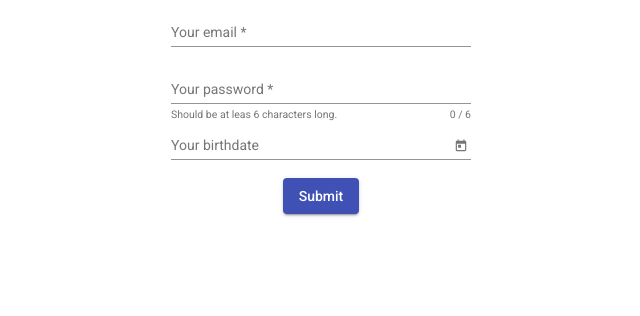
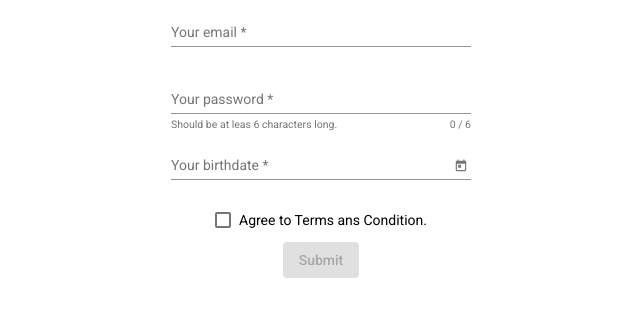
Before and after one commit to rmisteli/ng-fitness, an Angular app: page /signup in a window 1280 px wide. Shown: the top 316 px of the page, without its empty margins (319-959 px from the left). Built offline with nearby package versions, Linux system fonts and the light colour scheme.

Commit message:
35. Added Checkbox, disabled button for invalid forms

```diff
--- a/src/app/auth/signup/signup.component.html
+++ b/src/app/auth/signup/signup.component.html
@@ -1,5 +1,5 @@
 <section class="signup-form">
-  <form fxLayout="column" fxLayoutAlign="center center" #f="ngForm" (ngSubmit)="onSubmit(f)">
+  <form fxLayout="column" fxLayoutAlign="center center" fxLayoutGap="10px" #f="ngForm" (ngSubmit)="onSubmit(f)">
 
     <mat-form-field>
       <input type="email"
@@ -31,16 +31,18 @@
       <input matInput
              [matDatepicker]="picker"
              placeholder="Your birthdate"
-             [max]="maxDate">
-      <mat-datepicker-toggle
-        matSuffix
-        [for]="picker"></mat-datepicker-toggle>
-      <mat-datepicker
-        #picker ></mat-datepicker>
+             [max]="maxDate"
+             ngModel
+             name="birthdate"
+             required>
+      <mat-datepicker-toggle matSuffix [for]="picker"></mat-datepicker-toggle>
+      <mat-datepicker #picker ></mat-datepicker>
+      <mat-error>The birthdate is require.</mat-error>
     </mat-form-field>
 
+    <mat-checkbox ngModel name="agree" required color="primary">Agree to Terms ans Condition.</mat-checkbox>
 
-
-    <button type="submit" mat-raised-button color="primary">Submit</button>
+    <button type="submit" mat-raised-button color="primary"
+    [disabled]="f.invalid">Submit</button>
   </form>
 </section>
--- a/src/app/material.module.ts
+++ b/src/app/material.module.ts
@@ -6,6 +6,7 @@ import {MatFormFieldModule} from '@angular/material/form-field';
 import {MatInputModule} from '@angular/material/input';
 import {MatDatepickerModule} from '@angular/material/datepicker';
 import {MatNativeDateModule} from "@angular/material/core";
+import {MatCheckboxModule} from '@angular/material/checkbox';
 
 @NgModule({
   imports: [
@@ -15,6 +16,7 @@ import {MatNativeDateModule} from "@angular/material/core";
     MatInputModule,
     MatDatepickerModule,
     MatNativeDateModule,
+    MatCheckboxModule,
   ],
   exports: [
     MatButtonModule,
@@ -23,6 +25,7 @@ import {MatNativeDateModule} from "@angular/material/core";
     MatInputModule,
     MatDatepickerModule,
     MatNativeDateModule,
+    MatCheckboxModule,
   ]
 })
 export class MaterialModule { }
```
